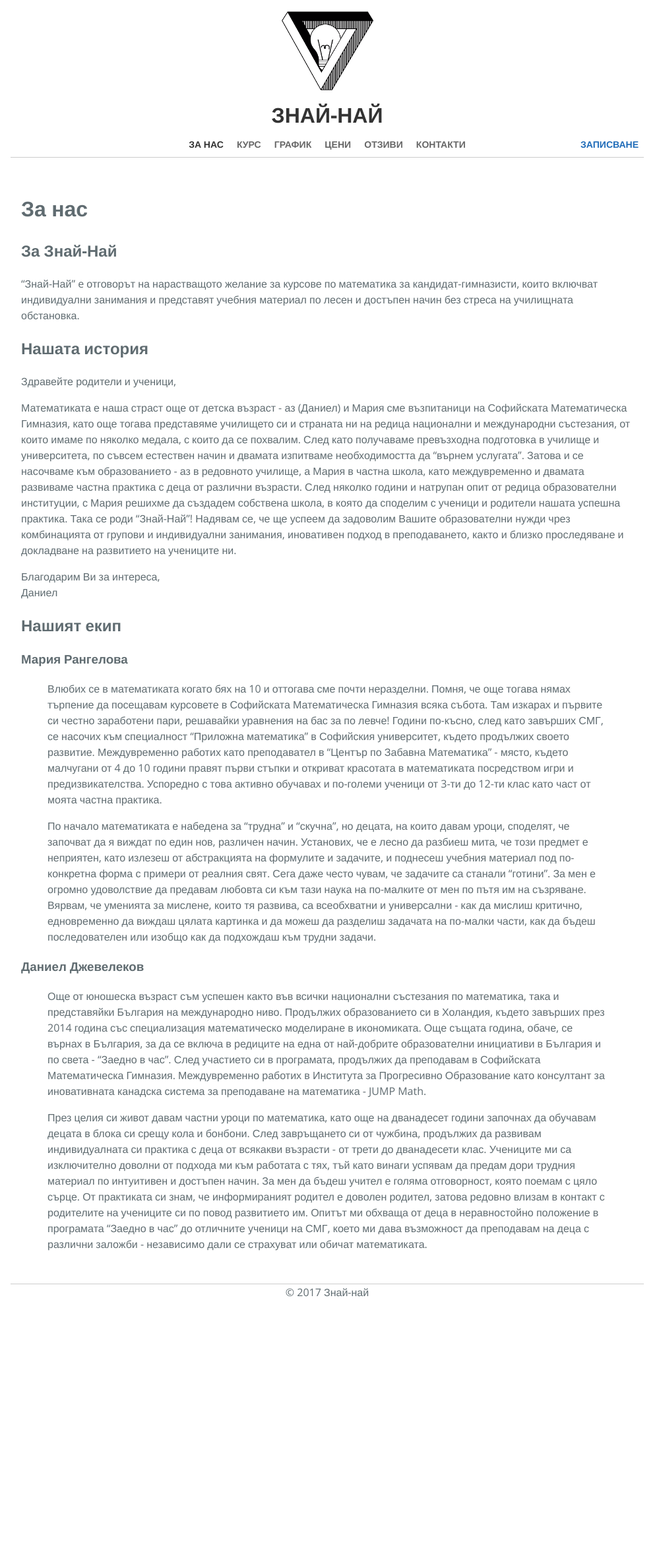
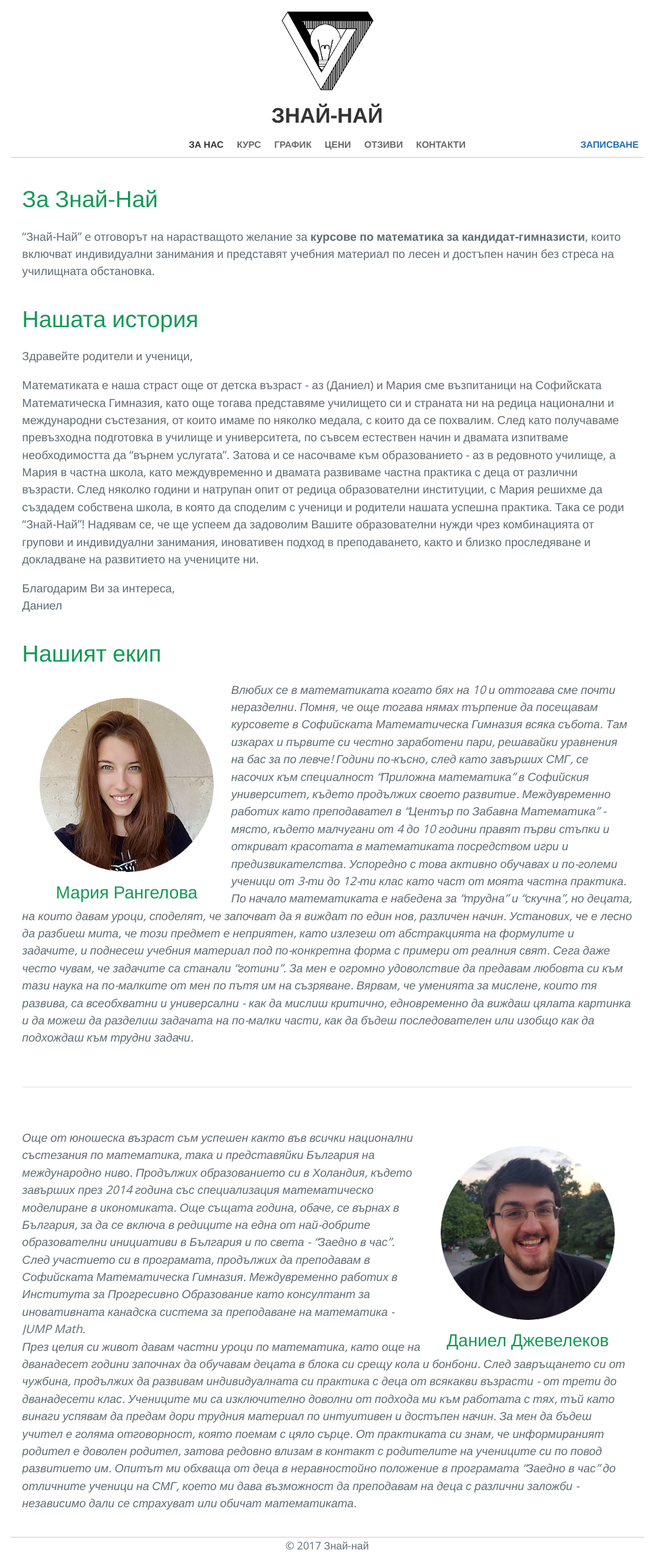
Before and after one commit to znainai/znainai.github.io, a Jekyll site: the page built from _pages/about-us.md, in a window 1280 px wide. Shown: the whole page at 66% size, without its empty margins (144-1143 px from the left). Built offline with Jekyll 4.4.1, drawn with Linux system fonts in a browser that asks for light colours; before the commit the page ends 1978 px from its top, so only the background shows below that.

Commit message:
Add images and cursive text to the team members info

```diff
--- a/_pages/about-us.md
+++ b/_pages/about-us.md
@@ -2,31 +2,49 @@
 title: За нас
 ---
 
-# За нас
+# За Знай-Най
 
-## За Знай-Най
+“Знай-Най” e отговорът на нарастващото желание за **курсове по математика за кандидат-гимназисти**, които включват индивидуални занимания и представят учебния материал по лесен и достъпен начин без стреса на училищната обстановка.
 
-“Знай-Най” e отговорът на нарастващото желание за курсове по математика за кандидат-гимназисти, които включват индивидуални занимания и представят учебния материал по лесен и достъпен начин без стреса на училищната обстановка.
-
-## Нашата история
+# Нашата история
 
 Здравейте родители и ученици,
 
 Математиката е наша страст още от детска възраст - аз (Даниел) и Мария сме възпитаници на Софийската Математическа Гимназия, като още тогава представяме училището си и страната ни на редица национални и международни състезания, от които имаме по няколко медала, с които да се похвалим. След като получаваме превъзходна подготовка в училище и университета, по съвсем естествен начин и двамата изпитваме необходимостта да “върнем услугата”. Затова и се насочваме към образованието - аз в редовното училище, а Мария в частна школа, като междувременно и двамата развиваме частна практика с деца от различни възрасти. След няколко години и натрупан опит от редица образователни институции, с Мария решихме да създадем собствена школа, в която да споделим с ученици и родители нашата успешна практика. Така се роди “Знай-Най”! Надявам се, че ще успеем да задоволим Вашите образователни нужди чрез комбинацията от групови и индивидуални занимания, иновативeн подход в преподаването, както и близко проследяване и докладване на развитието на учениците ни.
 
-Благодарим Ви за интереса,
+Благодарим Ви за интереса,\\
 Даниел
 
-## Нашият екип
+# Нашият екип
 
-### Мария Рангелова
+<div class="team-member">
+  <p class="photo left">
+    <img src="{{ "/assets/images/mims.png" }}" alt="Мария Рангелова">
+    <br>
+    Мария Рангелова
+  </p>
 
-> Влюбих се в математиката когато бях на 10 и оттогава сме почти неразделни. Помня, че още тогава нямах търпение да посещавам курсовете в Софийската Математическа Гимназия всяка събота. Там изкарах и първите си честно заработени пари, решавайки уравнения на бас за по левче! Години по-късно, след като завърших СМГ, се насочих към специалност “Приложна математика” в Софийския университет, където продължих своето развитие. Междувременно работих като преподавател в “Център по Забавна Математика” - място, където малчугани от 4 до 10 години правят първи стъпки и откриват красотата в математиката посредством игри и предизвикателства. Успоредно с това активно обучавах и по-големи ученици от 3-ти до 12-ти клас като част от моята частна практика.
->
-> По начало математиката е набедена за “трудна” и “скучна”, но децата, на които давам уроци, споделят, че започват да я виждат по един нов, различен начин.  Установих, че е лесно да разбиеш мита, че този предмет е неприятен, като излезеш от абстракцията на формулите и задачите, и поднесеш учебния материал под по-конкретна форма с примери от реалния свят. Сега даже често чувам, че задачите са станали “готини”. За мен е огромно удоволствие да предавам любовта си към тази наука на по-малките от мен по пътя им на съзряване. Вярвам, че уменията за мислене, които тя развива, са всеобхватни и универсални - как да мислиш критично, едновременно да виждаш цялата картинка и да можеш да разделиш задачата на по-малки части, как да бъдеш последователен или изобщо как да подхождаш към трудни задачи.
+  Влюбих се в математиката когато бях на 10 и оттогава сме почти неразделни. Помня, че още тогава нямах търпение да посещавам курсовете в Софийската Математическа Гимназия всяка събота. Там изкарах и първите си честно заработени пари, решавайки уравнения на бас за по левче! Години по-късно, след като завърших СМГ, се насочих към специалност “Приложна математика” в Софийския университет, където продължих своето развитие. Междувременно работих като преподавател в “Център по Забавна Математика” - място, където малчугани от 4 до 10 години правят първи стъпки и откриват красотата в математиката посредством игри и предизвикателства. Успоредно с това активно обучавах и по-големи ученици от 3-ти до 12-ти клас като част от моята частна практика.
 
-### Даниел Джевелеков
+  <br>
 
-> Още от юношеска възраст съм успешен както във всички национални състезания по математика, така и представяйки България на международно ниво. Продължих образованието си в Холандия, където завърших през 2014 година със специализация математическо моделиране в икономиката. Още същата година, обаче, се върнах в България, за да се включа в редиците на една от най-добрите образователни инициативи в България и по света - “Заедно в час”. След участието си в програмата, продължих да преподавам в Софийската Математическа Гимназия. Междувременно работих в Института за Прогресивно Образование като консултант за иновативната канадска система за преподаване на математика - JUMP Math.
->
-> През целия си живот давам частни уроци по математика, като още на дванадесет години започнах да обучавам децата в блока си срещу кола и бонбони. След завръщането си от чужбина, продължих да развивам индивидуалната си практика с деца от всякакви възрасти - от трети до дванадесети клас. Учениците ми са изключително доволни от подхода ми към работата с тях, тъй като винаги успявам да предам дори трудния материал по интуитивен и достъпен начин. За мен да бъдеш учител е голяма отговорност, която поемам с цяло сърце. От практиката си знам, че информираният родител е доволен родител, затова редовно влизам в контакт с родителите на учениците си по повод развитието им. Опитът ми обхваща от деца в неравностойно положение в програмата “Заедно в час” до отличните ученици на СМГ, което ми дава възможност да преподавам на деца с различни заложби - независимо дали се страхуват или обичат математиката.
+  По начало математиката е набедена за “трудна” и “скучна”, но децата, на които давам уроци, споделят, че започват да я виждат по един нов, различен начин.  Установих, че е лесно да разбиеш мита, че този предмет е неприятен, като излезеш от абстракцията на формулите и задачите, и поднесеш учебния материал под по-конкретна форма с примери от реалния свят. Сега даже често чувам, че задачите са станали “готини”. За мен е огромно удоволствие да предавам любовта си към тази наука на по-малките от мен по пътя им на съзряване. Вярвам, че уменията за мислене, които тя развива, са всеобхватни и универсални - как да мислиш критично, едновременно да виждаш цялата картинка и да можеш да разделиш задачата на по-малки части, как да бъдеш последователен или изобщо как да подхождаш към трудни задачи.
+</div>
+
+<br>
+<hr>
+<br>
+
+<div class="team-member">
+  <p class="photo right">
+    <img src="{{ "/assets/images/dani.png" }}" alt="Даниел Джевелеков">
+    <br>
+    Даниел Джевелеков
+  </p>
+
+  Още от юношеска възраст съм успешен както във всички национални състезания по математика, така и представяйки България на международно ниво. Продължих образованието си в Холандия, където завърших през 2014 година със специализация математическо моделиране в икономиката. Още същата година, обаче, се върнах в България, за да се включа в редиците на една от най-добрите образователни инициативи в България и по света - “Заедно в час”. След участието си в програмата, продължих да преподавам в Софийската Математическа Гимназия. Междувременно работих в Института за Прогресивно Образование като консултант за иновативната канадска система за преподаване на математика - JUMP Math.
+
+  <br>
+
+  През целия си живот давам частни уроци по математика, като още на дванадесет години започнах да обучавам децата в блока си срещу кола и бонбони. След завръщането си от чужбина, продължих да развивам индивидуалната си практика с деца от всякакви възрасти - от трети до дванадесети клас. Учениците ми са изключително доволни от подхода ми към работата с тях, тъй като винаги успявам да предам дори трудния материал по интуитивен и достъпен начин. За мен да бъдеш учител е голяма отговорност, която поемам с цяло сърце. От практиката си знам, че информираният родител е доволен родител, затова редовно влизам в контакт с родителите на учениците си по повод развитието им. Опитът ми обхваща от деца в неравностойно положение в програмата “Заедно в час” до отличните ученици на СМГ, което ми дава възможност да преподавам на деца с различни заложби - независимо дали се страхуват или обичат математиката.
+</div>
--- a/_sass/jekyll-theme-cayman.scss
+++ b/_sass/jekyll-theme-cayman.scss
@@ -53,6 +53,12 @@
   @include small {
     width: 95%;
   }
+}
+
+header#main-header {
+  color: $header-heading-color;
+  text-align: center;
+  border-bottom: 1px solid #ccc;
 
   .logo {
     width: 9em;
@@ -114,14 +120,176 @@
   }
 }
 
-header#main-header {
-  color: $header-heading-color;
-  text-align: center;
-  border-bottom: 1px solid #ccc;
-}
-
 section#main-section {
   padding: 2em 1em 4em;
+
+  @include large {
+    font-size: 1.1em;
+  }
+
+  @include medium {
+    font-size: 1.1em;
+  }
+
+  @include small {
+    font-size: 1em;
+  }
+
+  :first-child {
+    margin-top: 0;
+  }
+
+  img {
+    max-width: 100%;
+  }
+
+  h1,
+  h2,
+  h3,
+  h4,
+  h5,
+  h6 {
+    margin-top: 2rem;
+    margin-bottom: 1rem;
+    font-weight: normal;
+    color: $section-headings-color;
+  }
+
+  p {
+    margin-bottom: 1em;
+  }
+
+  code {
+    padding: 2px 4px;
+    font-family: Consolas, "Liberation Mono", Menlo, Courier, monospace;
+    font-size: 0.9rem;
+    color: $code-text-color;
+    background-color: $code-bg-color;
+    border-radius: 0.3rem;
+  }
+
+  pre {
+    padding: 0.8rem;
+    margin-top: 0;
+    margin-bottom: 1rem;
+    font: 1rem Consolas, "Liberation Mono", Menlo, Courier, monospace;
+    color: $code-text-color;
+    word-wrap: normal;
+    background-color: $code-bg-color;
+    border: solid 1px $border-color;
+    border-radius: 0.3rem;
+
+    > code {
+      padding: 0;
+      margin: 0;
+      font-size: 0.9rem;
+      color: $code-text-color;
+      word-break: normal;
+      white-space: pre;
+      background: transparent;
+      border: 0;
+    }
+  }
+
+  .highlight {
+    margin-bottom: 1rem;
+
+    pre {
+      margin-bottom: 0;
+      word-break: normal;
+    }
+  }
+
+  .highlight pre,
+  pre {
+    padding: 0.8rem;
+    overflow: auto;
+    font-size: 0.9rem;
+    line-height: 1.45;
+    border-radius: 0.3rem;
+    -webkit-overflow-scrolling: touch;
+  }
+
+  pre code,
+  pre tt {
+    display: inline;
+    max-width: initial;
+    padding: 0;
+    margin: 0;
+    overflow: initial;
+    line-height: inherit;
+    word-wrap: normal;
+    background-color: transparent;
+    border: 0;
+
+    &:before,
+    &:after {
+      content: normal;
+    }
+  }
+
+  ul,
+  ol {
+    margin-top: 0;
+  }
+
+  blockquote {
+    padding: 0 1rem;
+    margin-left: 0;
+    color: $blockquote-text-color;
+    border-left: 0.3rem solid $border-color;
+
+    > :first-child {
+      margin-top: 0;
+    }
+
+    > :last-child {
+      margin-bottom: 0;
+    }
+  }
+
+  table {
+    display: block;
+    width: 100%;
+    overflow: auto;
+    word-break: normal;
+    word-break: keep-all; // For Firefox to horizontally scroll wider tables.
+    -webkit-overflow-scrolling: touch;
+
+    th {
+      font-weight: bold;
+    }
+
+    th,
+    td {
+      padding: 0.5rem 1rem;
+      border: 1px solid $table-border-color;
+    }
+  }
+
+  dl {
+    padding: 0;
+
+    dt {
+      padding: 0;
+      margin-top: 1rem;
+      font-size: 1rem;
+      font-weight: bold;
+    }
+
+    dd {
+      padding: 0;
+      margin-bottom: 1rem;
+    }
+  }
+
+  hr {
+    height: 2px;
+    padding: 0;
+    margin: 1rem 0;
+    background-color: $hr-border-color;
+    border: 0;
+  }
 }
 
 footer#main-footer {
@@ -137,11 +305,27 @@
   color: $body-link-color;
   text-decoration: none;
 
-  &:hover {
-    text-decoration: underline;
+  &:hover { text-decoration: underline; }
+}
+
+.centered-text { text-align: center; }
+
+.team-member {
+  font-style: italic;
+  overflow: hidden;
+
+  .photo {
+    width: 12em;
+
+    margin: 0 !important;
+    padding: 1em 1em 0 1em;
+
+    text-align: center;
+    font-size: 1.5em;
+    color: $section-headings-color;
+    font-style: normal;
+
+    &.left  { float: left; }
+    &.right { float: right; }
   }
 }
-
-p.centered-text {
-  text-align: center;
-}
```
Also changed, not shown: assets/images/dani.png (added), assets/images/mims.png (added).
